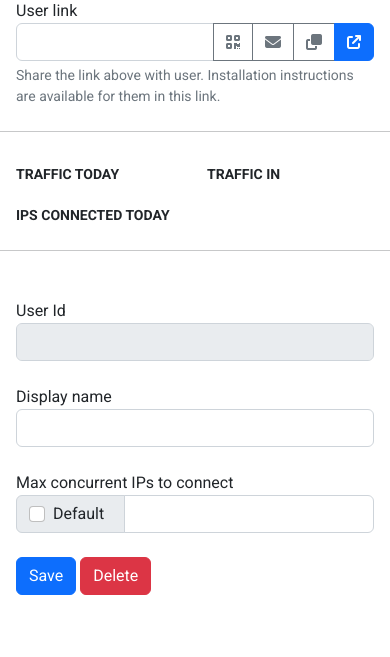
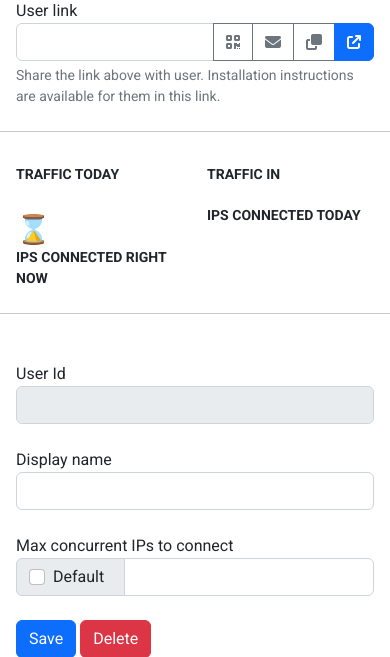
Before and after one commit to VZiChoushaDui/Libertea, a Flask app: template panel/panel/templates/admin/user.jinja in a window 390 px wide. Shown: the part 247-904 px from the top of the page. Before the commit the page ends 842 px from the top, so only its background shows below. Run offline with Flask 2, Linux system fonts and the light colour scheme; the template is opened without the code that fills it, so the values that code supplies are empty; parts of the project's set-up code (start-up, migrations or seed data) failed here and were passed over.

Commit message:
show current connected ips

```diff
--- a/haproxy/haproxy.cfg
+++ b/haproxy/haproxy.cfg
@@ -79,6 +79,9 @@
     acl panel_url path_beg "/${PANEL_ADMIN_UUID}/"
     use_backend panel-admin-backend if panel_url
 
+    acl connected_ips_count_url path_end "/connected-ips-count"
+    http-request use-service lua.connected-ips-count if connected_ips_count_url
+
     acl valid_panel path_beg -f /haproxy-files/lists/valid-panel-endpoints.lst
     use_backend panel-user-backend if valid_panel
 
--- a/panel/panel/templates/admin/user.jinja
+++ b/panel/panel/templates/admin/user.jinja
@@ -36,15 +36,19 @@
 <hr />
 <div class="section stats">
     <div class="row">
-        <div class="col-6 col-sm-4 stats-item">
+        <div class="col-6 col-sm-3 stats-item">
             <div class="stats-item-value">{{ traffic_today }}</div>
             <div class="stats-item-desc">Traffic today</div>
         </div>
-        <div class="col-6 col-sm-4 stats-item">
+        <div class="col-6 col-sm-3 stats-item">
             <div class="stats-item-value">{{ traffic_this_month }}</div>
             <div class="stats-item-desc">Traffic in {{ month_name }}</div>
         </div>
-        <div class="col-6 col-sm-4 stats-item">
+        <div class="col-6 col-sm-3 stats-item">
+            <div class="stats-item-value ips-connected-right-now">⌛</div>
+            <div class="stats-item-desc">IPs connected right now</div>
+        </div>
+        <div class="col-6 col-sm-3 stats-item">
             <div class="stats-item-value">{{ ips_today }}</div>
             <div class="stats-item-desc">IPs connected today</div>
         </div>
@@ -173,6 +177,24 @@
             }
         });
         document.getElementById('max_ips_default').dispatchEvent(new Event('change'));
+
+
+        function get_ips_connected_right_now() {
+            fetch('/{{ user.connect_url }}/connected-ips-count')
+                .then(function(response) {
+                    return response.text()
+                })
+                .then(function(data) {
+                    if (Number.isInteger(parseInt(data))) {
+                        document.querySelector('.ips-connected-right-now').innerHTML = data;
+                    } else {
+                        document.querySelector('.ips-connected-right-now').innerHTML = '-';
+                    }
+                });
+        }
+
+        setInterval(get_ips_connected_right_now, 10000);
+        get_ips_connected_right_now();
     </script>
 </div>
 
```
Also changed, not shown: 1 other file.
